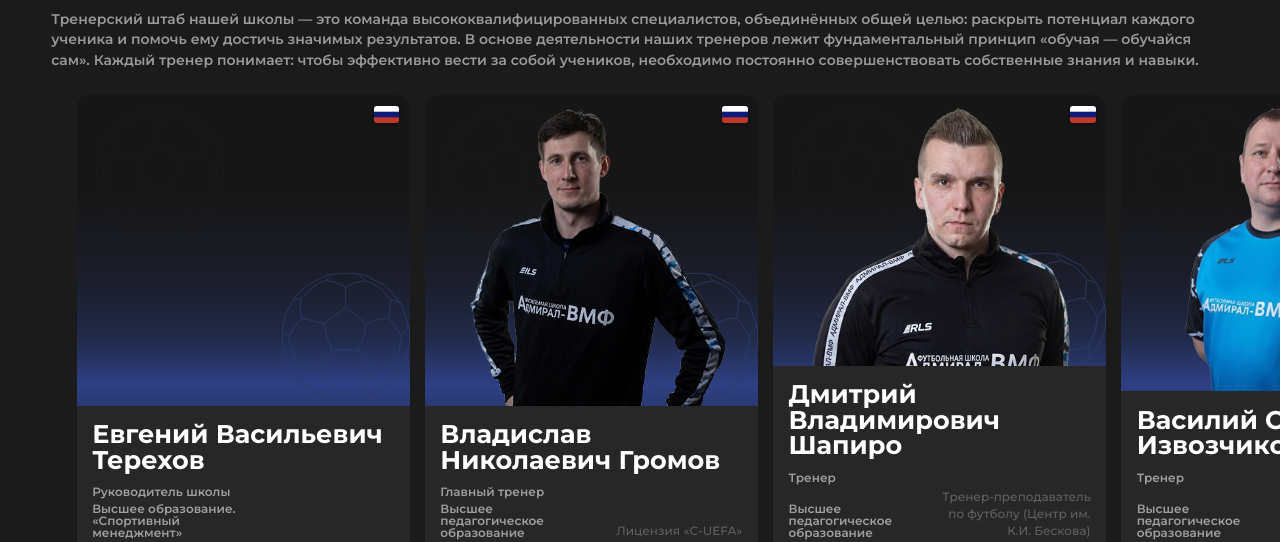
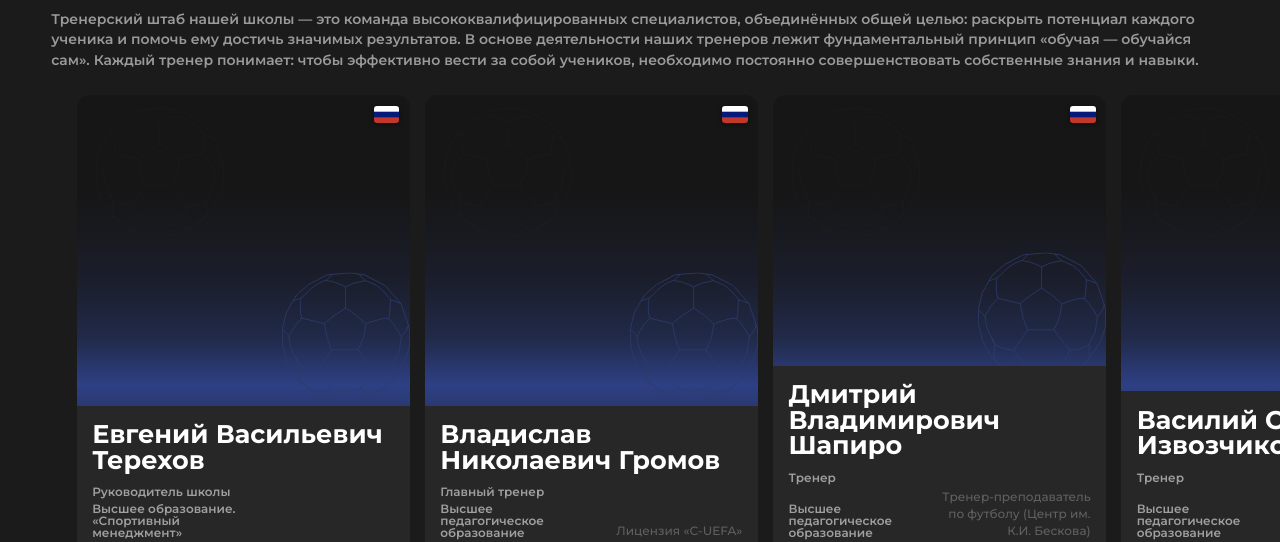
Before and after one commit to DCRXX/ADMIRAL, a React (Vite) app: page / in a window 1280 px wide. Shown: the part 3234-3776 px from the top of the page. Built offline with nearby package versions, Linux system fonts and the light colour scheme; no server answers.

Commit message:
delete images

```diff
--- a/src/components/CoachingStaff/CoachingStaff.jsx
+++ b/src/components/CoachingStaff/CoachingStaff.jsx
@@ -81,7 +81,6 @@ export default function CoachingStaff() {
             >
                 <div className='Coaching_main'>
 
-                    {/* ── Терехов ── */}
                     <div className='Block_Coaching'>
                         <img className='card-flag' src={ruflag} alt='RU' />
                         <img className='ball_1' src={ball}  alt="" draggable="false" />
@@ -93,10 +92,9 @@ export default function CoachingStaff() {
                         </div>
                     </div>
 
-                    {/* ── Громов ── */}
                     <div className='Block_Coaching'>
                         <img className='card-flag' src={ruflag} alt='RU' />
-                        <img className='Coaching_image' src={Coaching1} alt="Тренер 1" draggable="false" />
+
                         <img className='ball_1' src={ball}  alt="" draggable="false" />
                         <img className='ball_2' src={ball2} alt="" draggable="false" />
                         <div className='description_Coaching'>
@@ -107,10 +105,9 @@ export default function CoachingStaff() {
                         </div>
                     </div>
 
-                    {/* ── Шапиро ── */}
                     <div className='Block_Coaching'>
                         <img className='card-flag' src={ruflag} alt='RU' />
-                        <img className='Coaching_image' src={Coaching2} alt="Тренер 2" draggable="false" />
+
                         <img className='ball_1' src={ball}  alt="" draggable="false" />
                         <img className='ball_2' src={ball2} alt="" draggable="false" />
                         <div className='description_Coaching'>
@@ -121,10 +118,9 @@ export default function CoachingStaff() {
                         </div>
                     </div>
 
-                    {/* ── Извозчиков ── */}
                     <div className='Block_Coaching'>
                         <img className='card-flag' src={ruflag} alt='RU' />
-                        <img className='Coaching_image' src={Coaching3} alt="Тренер 3" draggable="false" />
+
                         <img className='ball_1' src={ball}  alt="" draggable="false" />
                         <img className='ball_2' src={ball2} alt="" draggable="false" />
                         <div className='description_Coaching'>
@@ -135,7 +131,6 @@ export default function CoachingStaff() {
                         </div>
                     </div>
 
-                    {/* ── Аракелян ── */}
                     <div className='Block_Coaching'>
                         <img className='card-flag' src={ruflag} alt='RU' />
                         <img className='ball_1' src={ball}  alt="" draggable="false" />
@@ -148,7 +143,6 @@ export default function CoachingStaff() {
                         </div>
                     </div>
 
-                    {/* ── Ивашкин ── */}
                     <div className='Block_Coaching'>
                         <img className='card-flag' src={ruflag} alt='RU' />
                         <img className='ball_1' src={ball}  alt="" draggable="false" />
@@ -160,7 +154,6 @@ export default function CoachingStaff() {
                         </div>
                     </div>
 
-                    {/* ── Шатрова ── */}
                     <div className='Block_Coaching'>
                         <img className='card-flag' src={ruflag} alt='RU' />
                         <img className='ball_1' src={ball}  alt="" draggable="false" />
@@ -173,7 +166,6 @@ export default function CoachingStaff() {
                         </div>
                     </div>
 
-                    {/* ── Панюшкин ── */}
                     <div className='Block_Coaching'>
                         <img className='card-flag' src={ruflag} alt='RU' />
                         <img className='ball_1' src={ball}  alt="" draggable="false" />
@@ -186,7 +178,6 @@ export default function CoachingStaff() {
                         </div>
                     </div>
 
-                    {/* ── Дабагян ── */}
                     <div className='Block_Coaching'>
                         <img className='card-flag' src={ruflag} alt='RU' />
                         <img className='ball_1' src={ball}  alt="" draggable="false" />
@@ -199,7 +190,6 @@ export default function CoachingStaff() {
                         </div>
                     </div>
 
-                    {/* ── Манукян ── */}
                     <div className='Block_Coaching'>
                         <img className='card-flag' src={armflag} alt='AM' />
                         <img className='ball_1' src={ball}  alt="" draggable="false" />
@@ -212,7 +202,6 @@ export default function CoachingStaff() {
                         </div>
                     </div>
 
-                    {/* ── Каландаров ── */}
                     <div className='Block_Coaching'>
                         <img className='card-flag' src={ruflag} alt='RU' />
                         <img className='ball_1' src={ball}  alt="" draggable="false" />
@@ -224,7 +213,6 @@ export default function CoachingStaff() {
                         </div>
                     </div>
 
-                    {/* ── Хотеева ── */}
                     <div className='Block_Coaching'>
                         <img className='card-flag' src={ruflag} alt='RU' />
                         <img className='ball_1' src={ball}  alt="" draggable="false" />
```
